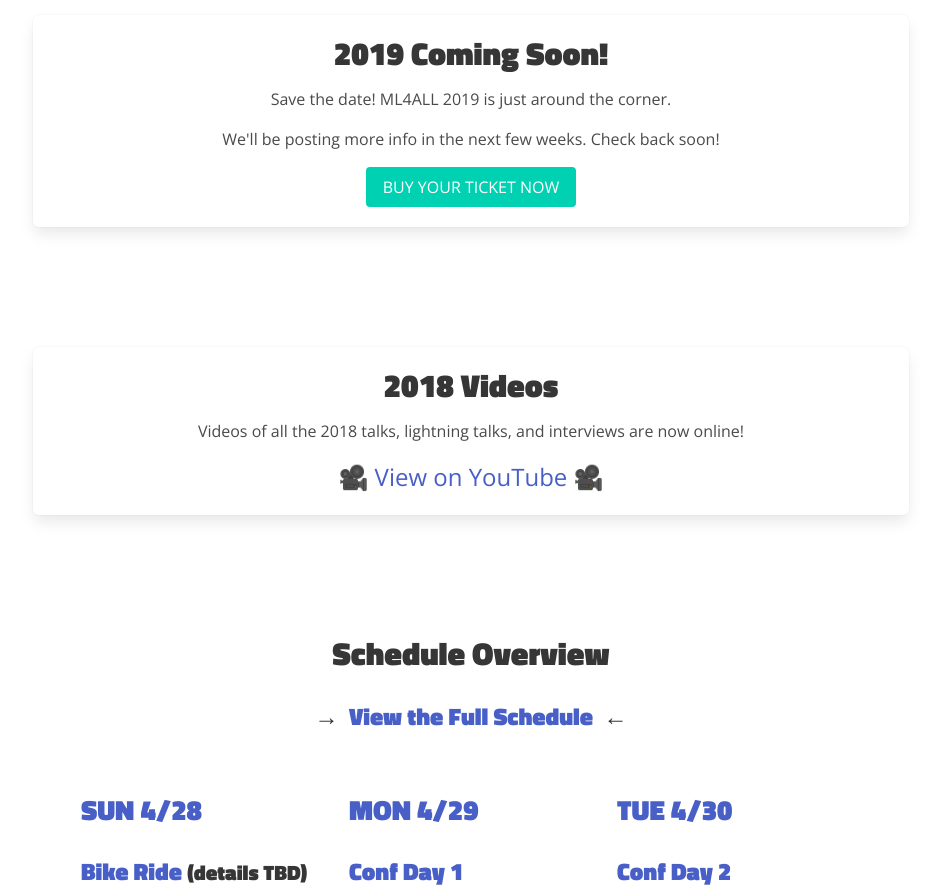
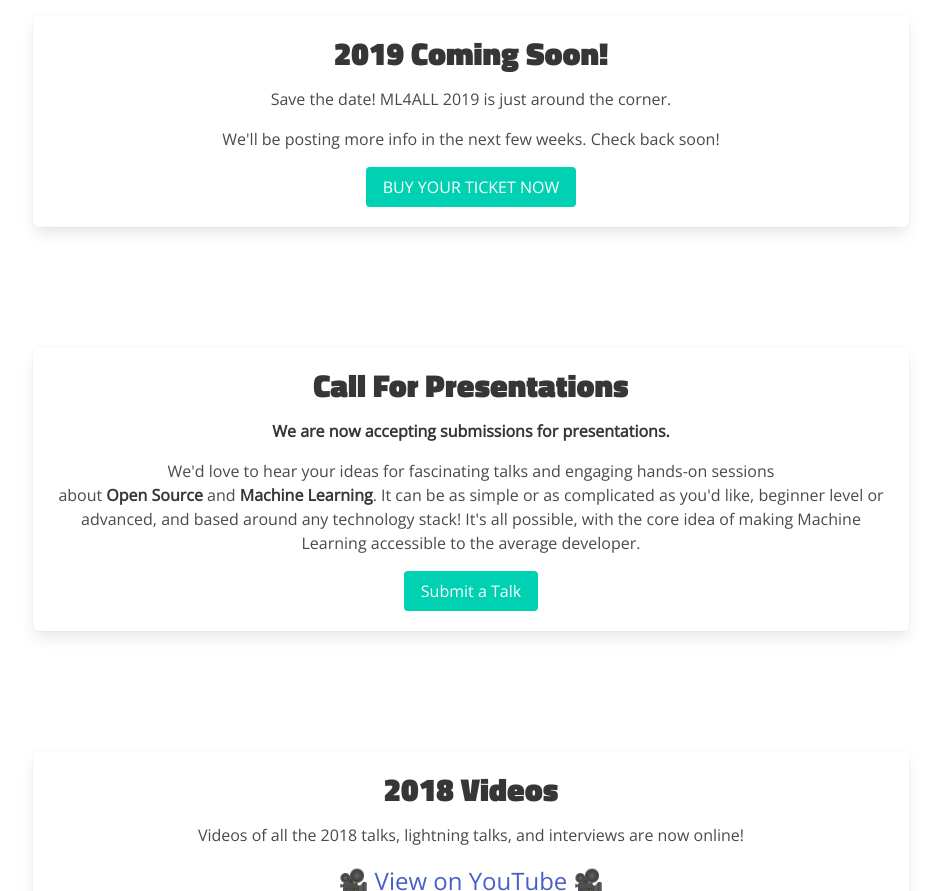
Before and after one commit to ml4all/ml4all.github.io, a plain HTML site: page index.html in a window 1280 px wide. Shown: the part 356-1247 px from the top of the page, without its empty margins (169-1110 px from the left). Drawn offline with nearby package versions, Linux system fonts and the light colour scheme.

Commit message:
open 2019 CFP

```diff
--- a/index.html
+++ b/index.html
@@ -89,6 +89,19 @@
               <div class="has-text-centered">
                 <a class="button is-primary" href="https://ti.to/ml4all/ml4all-2019">BUY YOUR TICKET NOW</a>
               </div>
+            </div>
+          </div>
+        </div>
+      </div>
+
+      <div class="columns section">
+        <div class="column is-10 is-offset-1">
+          <div class="content">
+            <div class="box has-text-centered">
+              <h1 class="has-text-centered">Call For Presentations</h1>
+              <p><strong>We are now accepting submissions for presentations.</strong></p>
+              <p>We'd love to hear your ideas for fascinating talks and engaging hands-on sessions<br>about <strong>Open Source</strong> and <strong>Machine Learning</strong>. It can be as simple or as complicated as you'd like, beginner level or advanced, and based around any technology stack! It's all possible, with the core idea of making Machine Learning accessible to the average developer.</p>
+              <a class="button is-primary" href="speak.html">Submit a Talk</a>
             </div>
           </div>
         </div>
```
Also changed, not shown: speak.html (+1 -3 lines), images/vector/2018-ml4all-banner-schedule-day1-28x72.svg, images/vector/2018-ml4all-banner-schedule-day2-28x72.svg.
